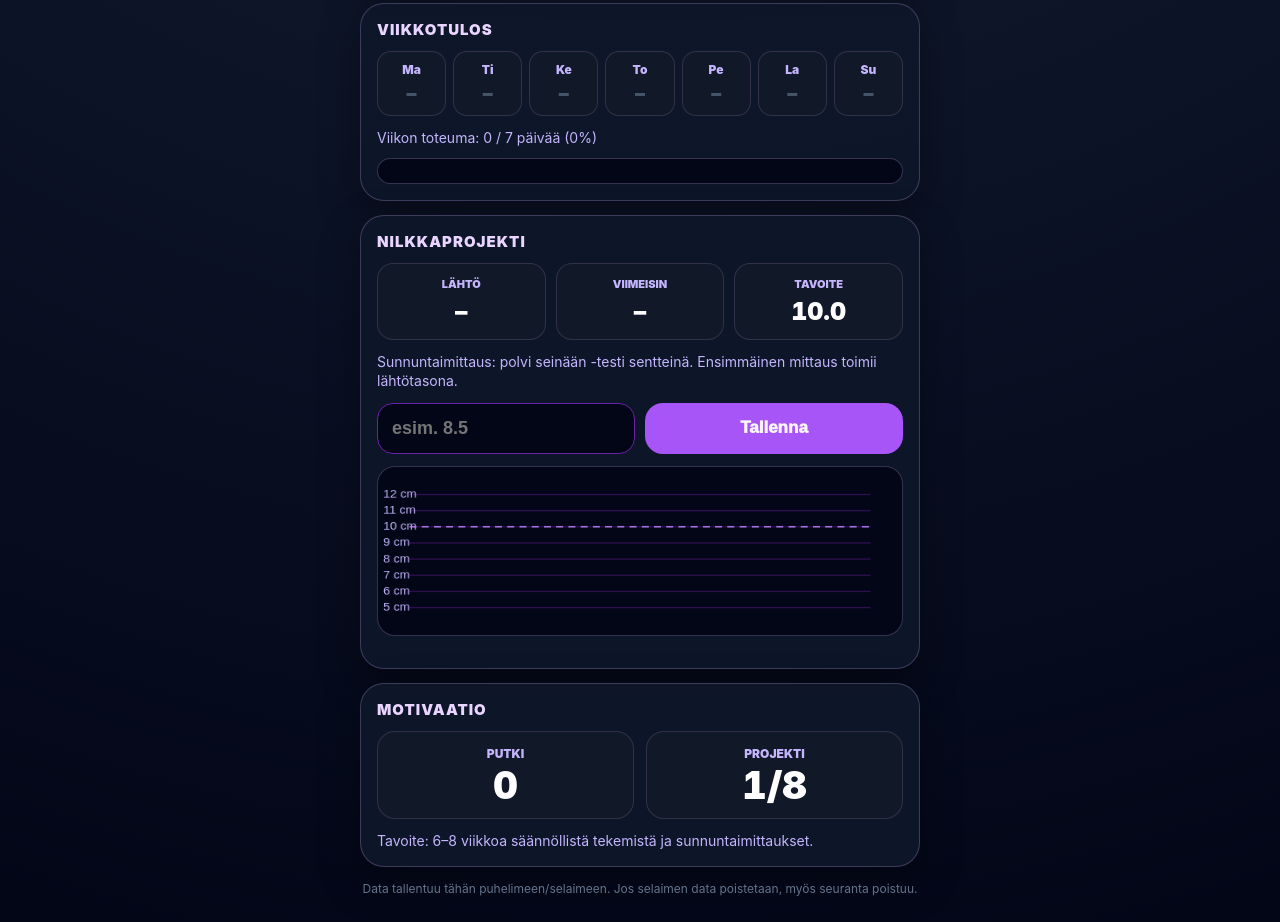
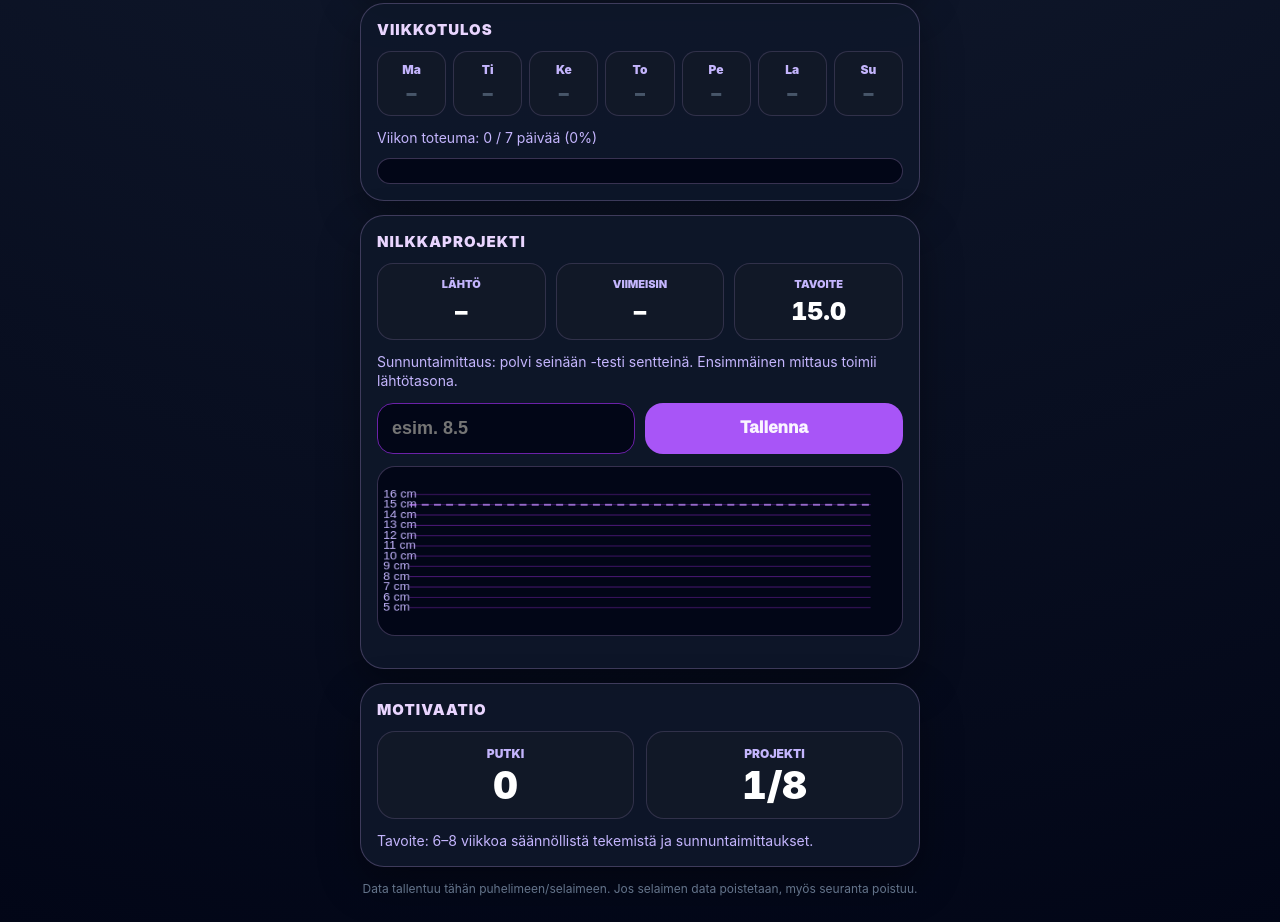
Before and after one commit to LPAPatrick/ellen-rutiinit, a plain HTML site: page index.html in a window 1280 px wide. Shown: the part 975-1897 px from the top of the page. Drawn offline with Linux system fonts and the light colour scheme.

Commit message:
Update index.html

```diff
--- a/index.html
+++ b/index.html
@@ -412,7 +412,7 @@
         </div>
         <div class="ankle-box">
           <div class="ankle-label">Tavoite</div>
-          <div class="ankle-value">10.0</div>
+          <div class="ankle-value">15.0</div>
         </div>
       </div>
 
@@ -682,7 +682,7 @@
 
       const padding = 36;
       const minY = 5;
-      const maxY = 12;
+      const maxY = 16;
       const points = [...list];
 
       ctx.strokeStyle = "#581c87";
@@ -700,7 +700,7 @@
         ctx.fillText(y + " cm", 6, py + 4);
       }
 
-      const targetY = mapY(10, minY, maxY, canvas.height, padding);
+      const targetY = mapY(15, minY, maxY, canvas.height, padding);
       ctx.strokeStyle = "#c084fc";
       ctx.lineWidth = 2;
       ctx.setLineDash([8, 6]);
```
